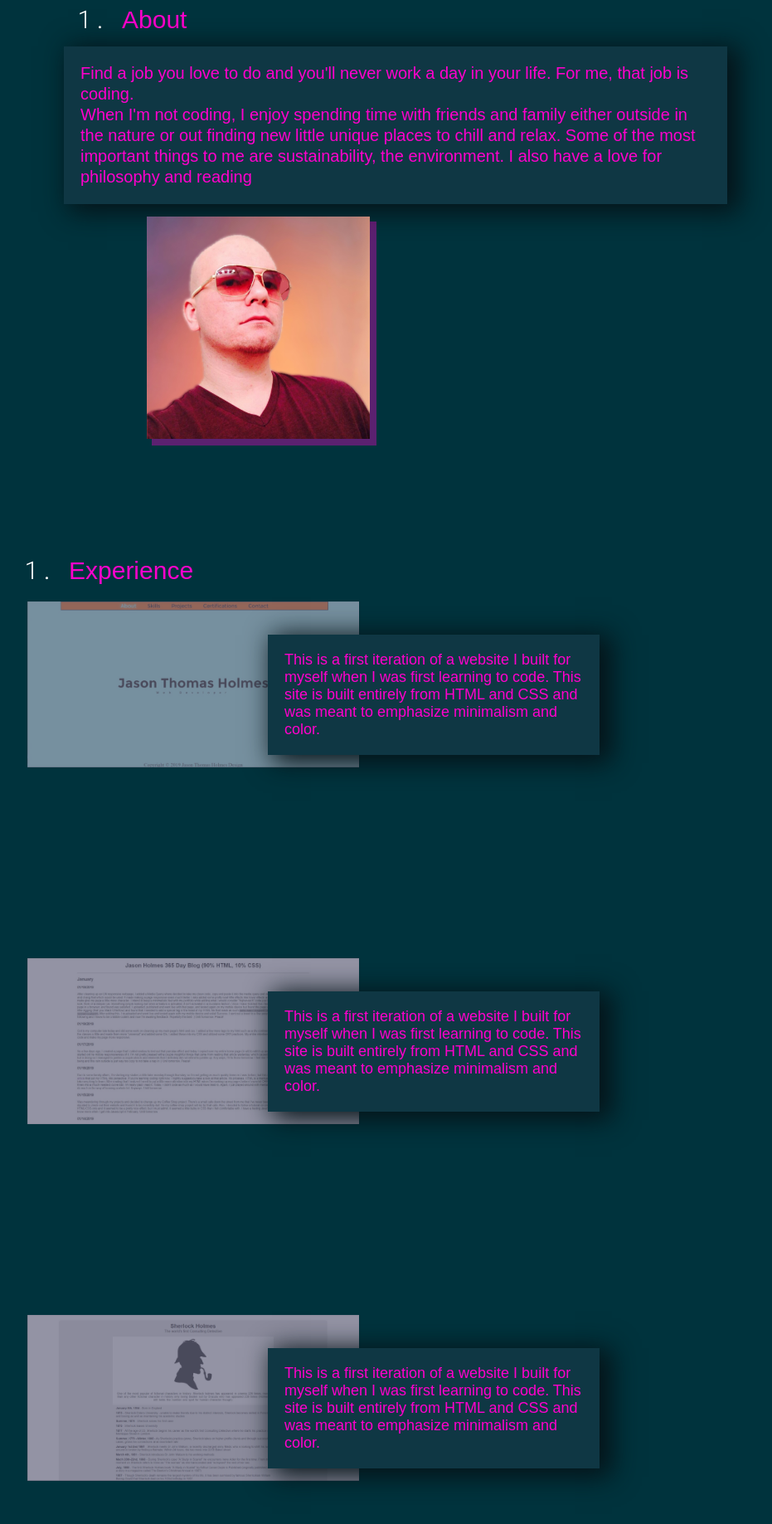
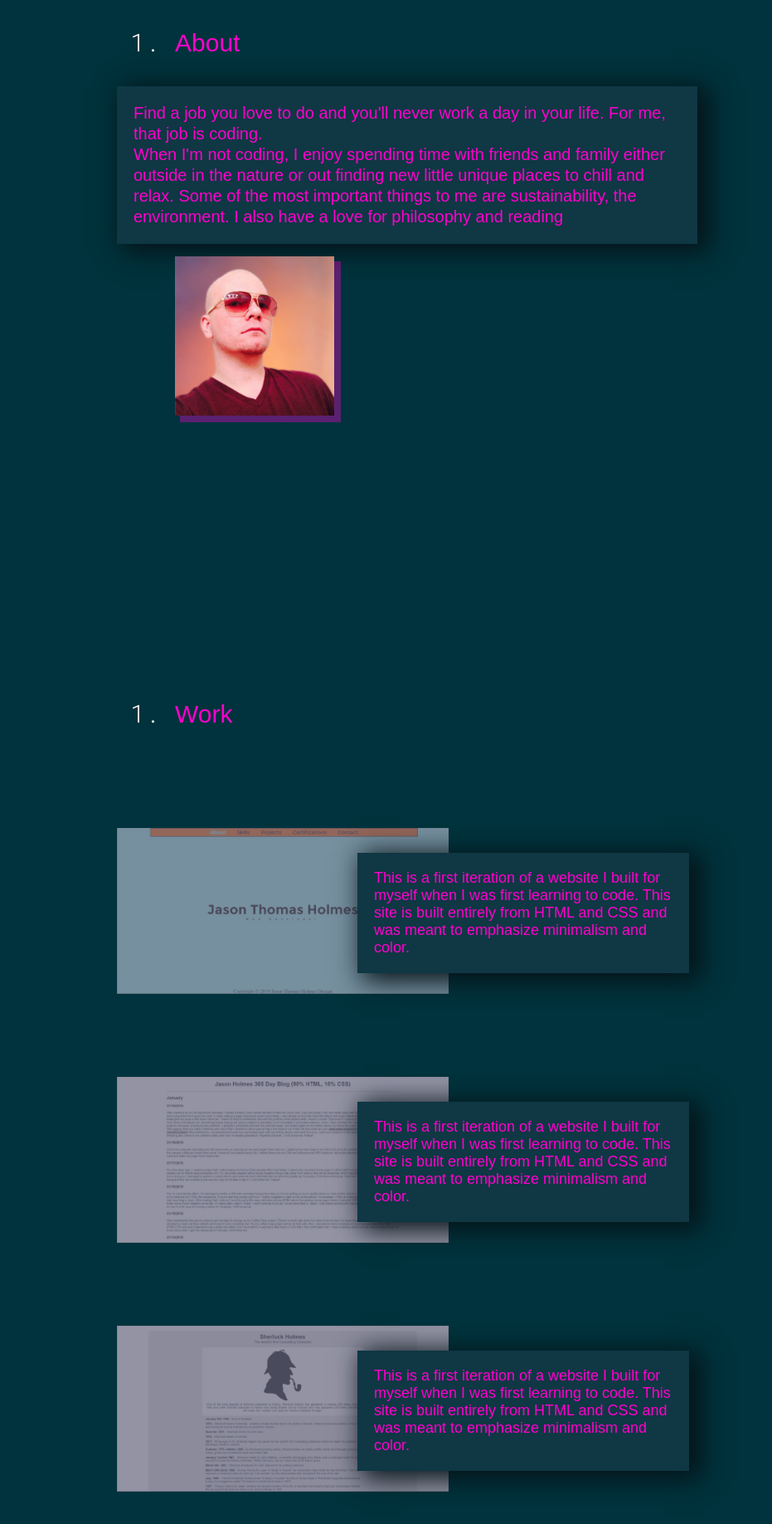
Before and after one commit to JasonTHolmes/websitev2.0, a plain HTML site: page index.html in a window 1280 px wide. Shown: the part 927-2764 px from the top of the page at 83% size, without its empty margins (115-1046 px from the left). Drawn offline with Linux system fonts and the light colour scheme.

Commit message:
worked on work section a bit more

```diff
--- a/css/style.css
+++ b/css/style.css
@@ -132,6 +132,10 @@ li{
     margin: auto;
 }
 
+.about-wrapper {
+    width: 60%;
+}
+
 .header-one,
 .header-two,
 .header-three,
@@ -196,16 +200,15 @@ li{
     float: left;
     line-height: 25px;
     background-color: #0f3744;
-    width: 800px;
+    width: 700px;
     padding: 20px;
     box-shadow: 10px 5px 30px 5px #051318;
-    /* margin: 100px 490px; */
 }
 
 .photo {
     float: left;
-    margin: 0px 0 0 100px;
-    width: 30%;
+    margin: 0px 0 0 70px;
+    width: 25%;
     box-shadow: 7px 7px 0px 1px #ff00cc5b;
 }
 
@@ -216,9 +219,13 @@ li{
 /* --------------------------------------- */
 /* --------------------------------------- */
 #work{
-    width: 80%;
-    margin: 0 auto;
+    padding-top: 173px;
+    width: 60%;
 }
+.section-header{
+    margin-bottom: 20px;
+}
+
 .work-header1:hover,
 .work-header1,
 .work-wrapper,
@@ -233,14 +240,16 @@ li{
     width: 400px;
     padding: 20px;
     box-shadow: 10px 5px 30px 5px #051318;
-    margin: 40px 290px;
+    margin: 30px 290px;
 }
 
 .work-wrapper {
     background-color: transparent;
-    margin: 20px;
-    margin-bottom: 230px;
+    margin: 100px 0px;
     position: relative;
+}
+.work-wrapper:last-child {
+    margin-bottom: 0 ;
 }
 
 .work-header1 {
@@ -260,18 +269,40 @@ li{
     position: absolute;
 }
 
-.oddnums{
-    float: left;
-    margin-bottom: 120px;
-    margin-right: 300px ;
+.website-wrapper {
+    width: 100%;
+    margin: auto;
 }
 
-.evennums{
-    margin-top: 230px;
+.left-col{
+    float: left;
+}
+
+.right-col {
     float: right;
+    margin: 160px 0px 0px 0px;
 }
 
 .even-para {
     margin-top: 30px;
     margin-left: -290px;
 }
+
+.button-wrapper {
+    border: solid 1px #ff00cc;
+    margin: 50px auto;
+    width: 80%;
+    display: inline;
+}
+#view-more-button {
+    display: block;
+    margin: auto;
+    border: solid 1px #ff00cc;
+    border-radius: 5px;
+    font-size: 15px;
+    padding: 10px;
+    -webkit-border-radius: 5px;
+    -moz-border-radius: 5px;
+    -ms-border-radius: 5px;
+    -o-border-radius: 5px;
+}
--- a/index.html
+++ b/index.html
@@ -48,7 +48,7 @@
 <!---------------------->
 
     <section>
-      <div class="about-section cleafix wrapper" id="about-me">
+      <div class="about-section about-wrapper cleafix wrapper" id="about-me">
         <ol>
           <li class="section-header-list-style"><p class="section-header">About</p></li>
         </ol>
@@ -68,11 +68,11 @@
     <section id="work-section">
       <div class="work-section cleafix wrapper" id="work">
         <ol>
-          <li class="section-header-list-style"><p class="section-header">Experience</p></li>
+          <li class="section-header-list-style"><p class="section-header">Work</p></li>
         </ol>
+
         <div class="website-wrapper">
-
-          <div class="oddnums">
+            <div class="oddnums left-col">
               <div class="work-wrapper">
                 <a href="https://www.jasonthomasholmes.com"><div class="work-header1"></div></a>
                 <div class="work-header">
@@ -98,7 +98,7 @@
               </div>
             </div>
 
-          <div class="evennums">
+            <div class="evennums right-col">
               <div class="work-wrapper">
                 <a href="https://www.jasonthomasholmes.com"><div class="work-header1"></div></a>
                 <div class="work-header">
@@ -123,8 +123,12 @@
                 <img src="images/jobapp.jpg" class="work-website-window">
               </div>
             </div>
+            <div>
           </div>
-
+        </div>
+        <div class="button-wrapper">
+          <a href="#"><button class="clearfix" id="view-more-button">View More</button></a>
+        </div>
       </div>
     </section>
 
```
Lines whose indentation alone changed are shown as unchanged.
